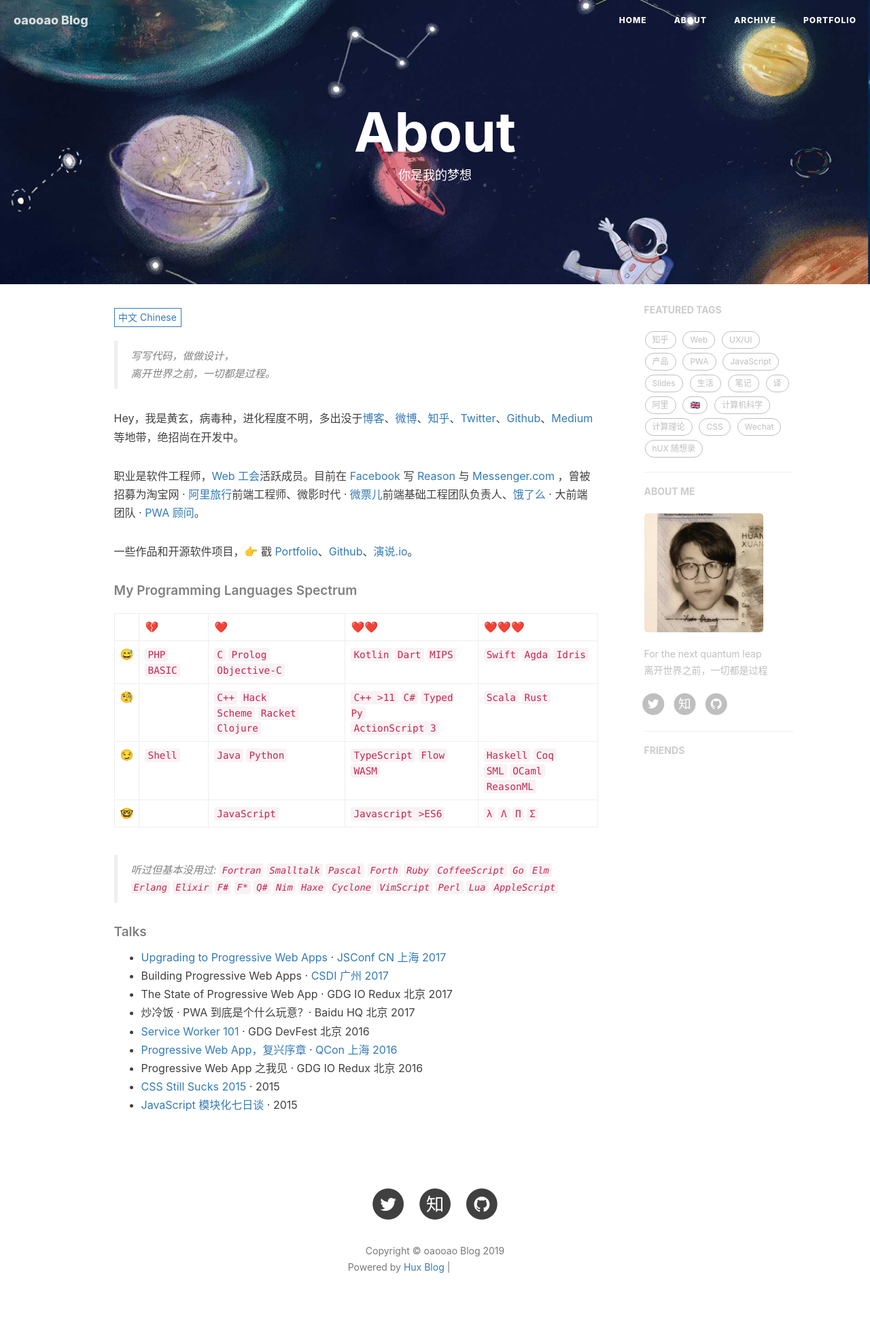
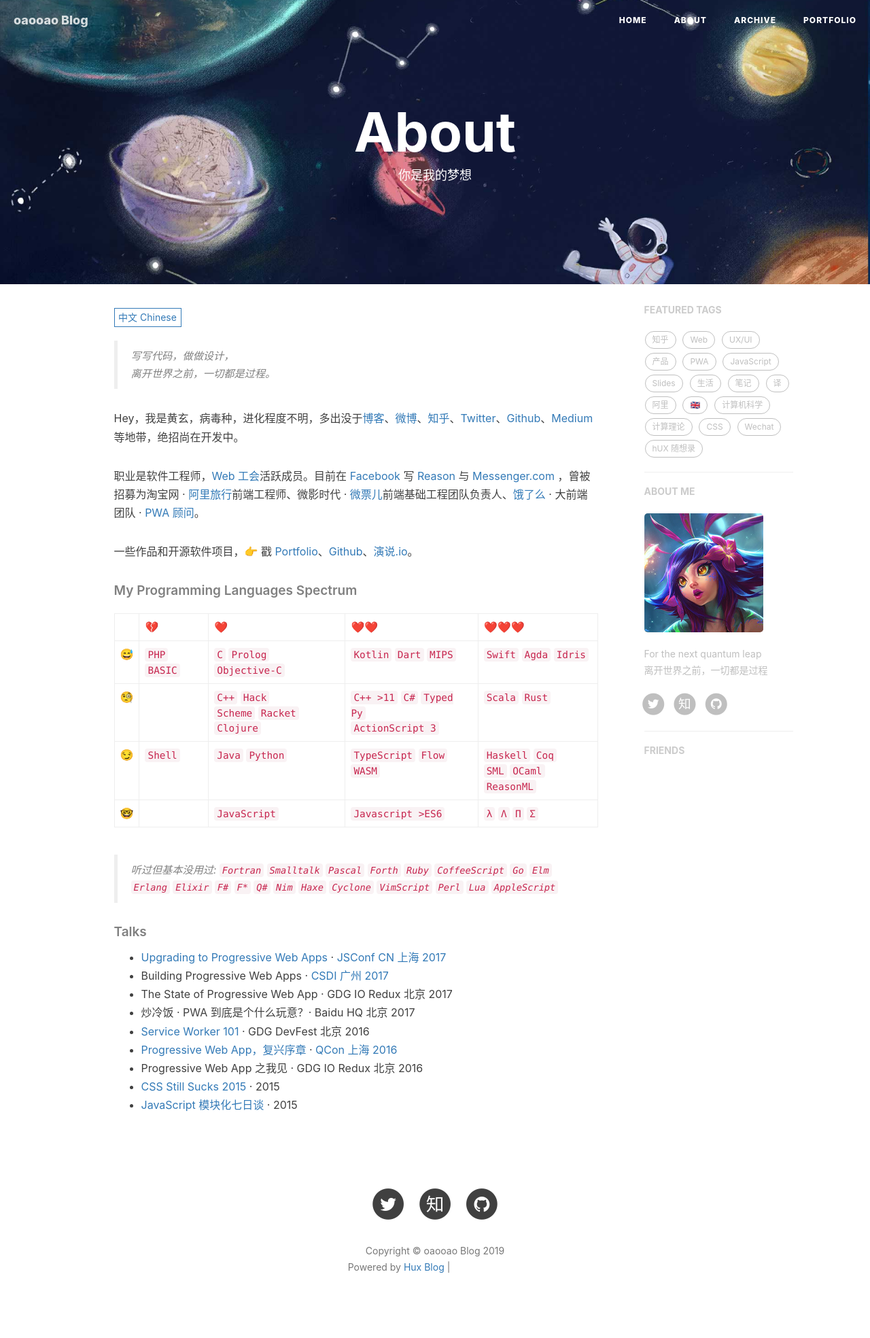
Before and after one commit to oaooao/oaooao.github.io, a Jekyll site: the page built from about.html, in a window 1280 px wide. Shown: the whole page at 68% size. Built offline with Jekyll 4.4.1, drawn with Linux system fonts in a browser that asks for light colours; nearby versions of some CDN libraries; comment, search, counter and statistics services are not loaded; grey boxes are pictures that could not be loaded.

Commit message:
update avatar

```diff
--- a/_config.yml
+++ b/_config.yml
@@ -79,7 +79,7 @@
 # Sidebar settings
 sidebar: true                           # whether or not using Sidebar.
 sidebar-about-description: "For the next quantum leap<br>离开世界之前，一切都是过程"
-sidebar-avatar: /img/avatar-hux-ny.jpg      # use absolute URL, seeing it's used in both `/` and `/about/`
+sidebar-avatar: /img/neeko-thumb.jpg      # use absolute URL, seeing it's used in both `/` and `/about/`
 
 
 
```
Also changed, not shown: img/neeko-thumb.jpg (added).
